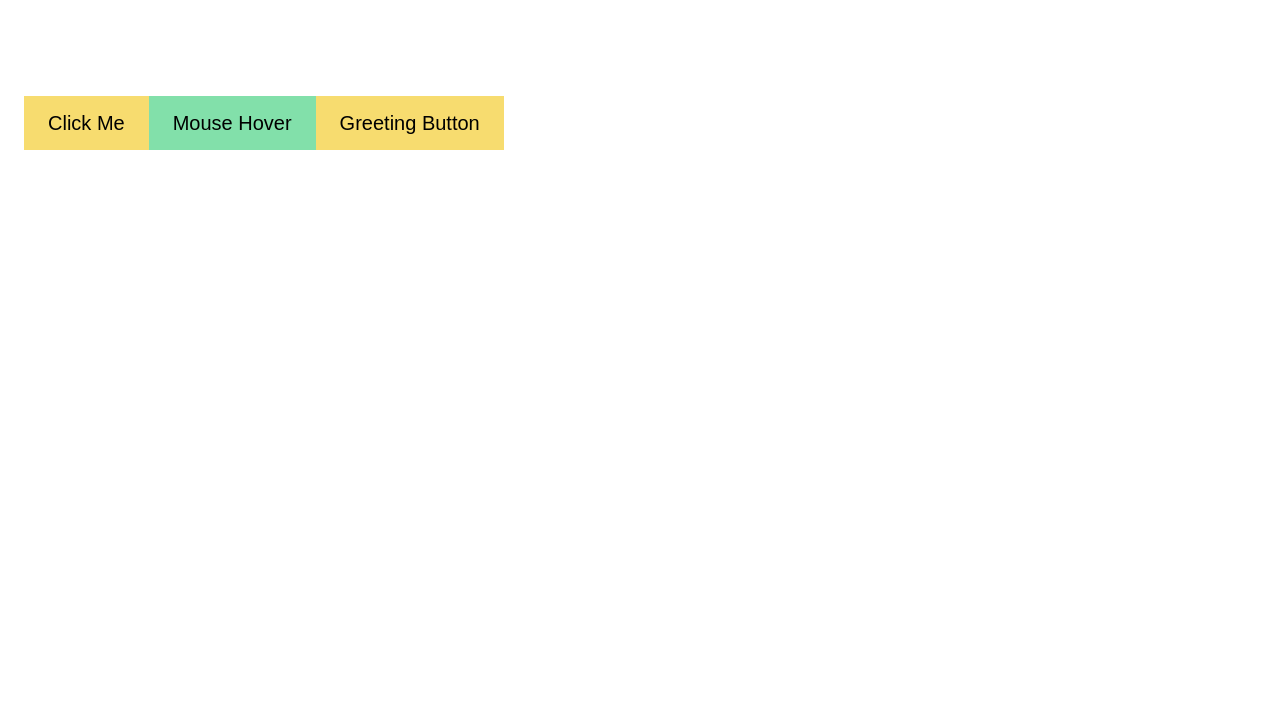
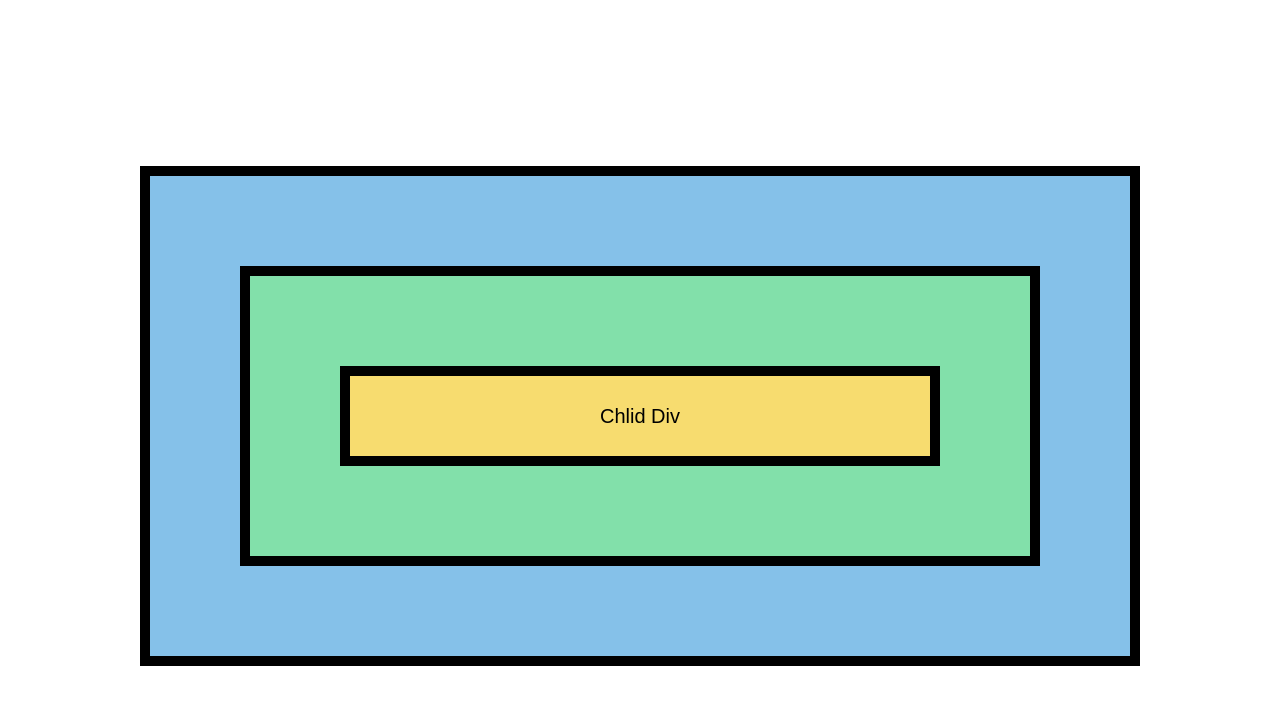
Before and after one commit to jitixaa/Basic_React19, a React (Vite) app in the folder Card-Basic/: page / in a window 1280 px wide. Shown: the top 704 px of the page. Built offline with nearby package versions, Linux system fonts and the light colour scheme.

Commit message:
update event propagation use

```diff
--- a/Card-Basic/src/App.jsx
+++ b/Card-Basic/src/App.jsx
@@ -2,7 +2,8 @@
 // import styles from "./componets/Netflix.module.css";
 import { ThemeProvider } from "styled-components";
 // import EventHandling from "./componets/EventHandling";
-import { EventHandlingProps } from "./componets/EventHandlingProps";
+// import { EventHandlingProps } from "./componets/EventHandlingProps";
+import { EventPropogation } from "./componets/EventPropogation";
 
 export const App = () => {
   const theme = {
@@ -22,7 +23,8 @@
         {/* <h1 className={styles["card-heading"]}>List Of Best Series</h1>
         <NetflixSeries /> */}
         {/* <EventHandling /> */}
-        <EventHandlingProps />
+        {/* <EventHandlingProps /> */}
+        <EventPropogation />
       </section>
     </ThemeProvider>
   );
--- /dev/null
+++ b/Card-Basic/src/componets/EventPropogation.jsx
@@ -0,0 +1,25 @@
+import "../componets/EventHandling.css";
+export const EventPropogation = () => {
+  const handleGrandParent = () => {
+    console.log("Welcome Grand Parent");
+  };
+  const handleParentClick = () => {
+    console.log("Welcome tp Parent Click");
+  };
+  const handleChildClick = (event) => {
+    console.log(event);
+    event.stopPropagation();
+    console.log("Child Clicked");
+  };
+  return (
+    <section className="main-div">
+      <div className="g-div" onClickCapture={handleGrandParent}>
+        <div className="p-div" onClickCapture={handleParentClick}>
+          <button className="c-div" onClickCapture={handleChildClick}>
+            Chlid Div
+          </button>
+        </div>
+      </div>
+    </section>
+  );
+};
```
